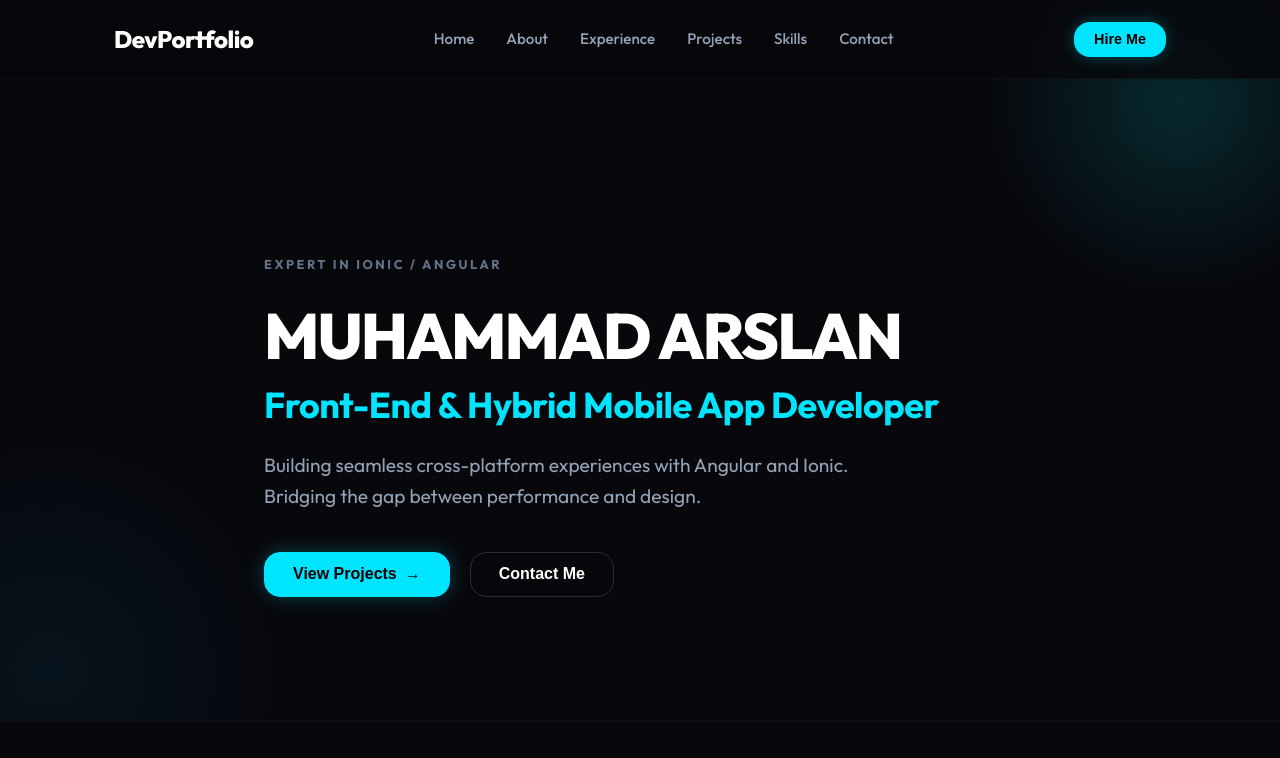
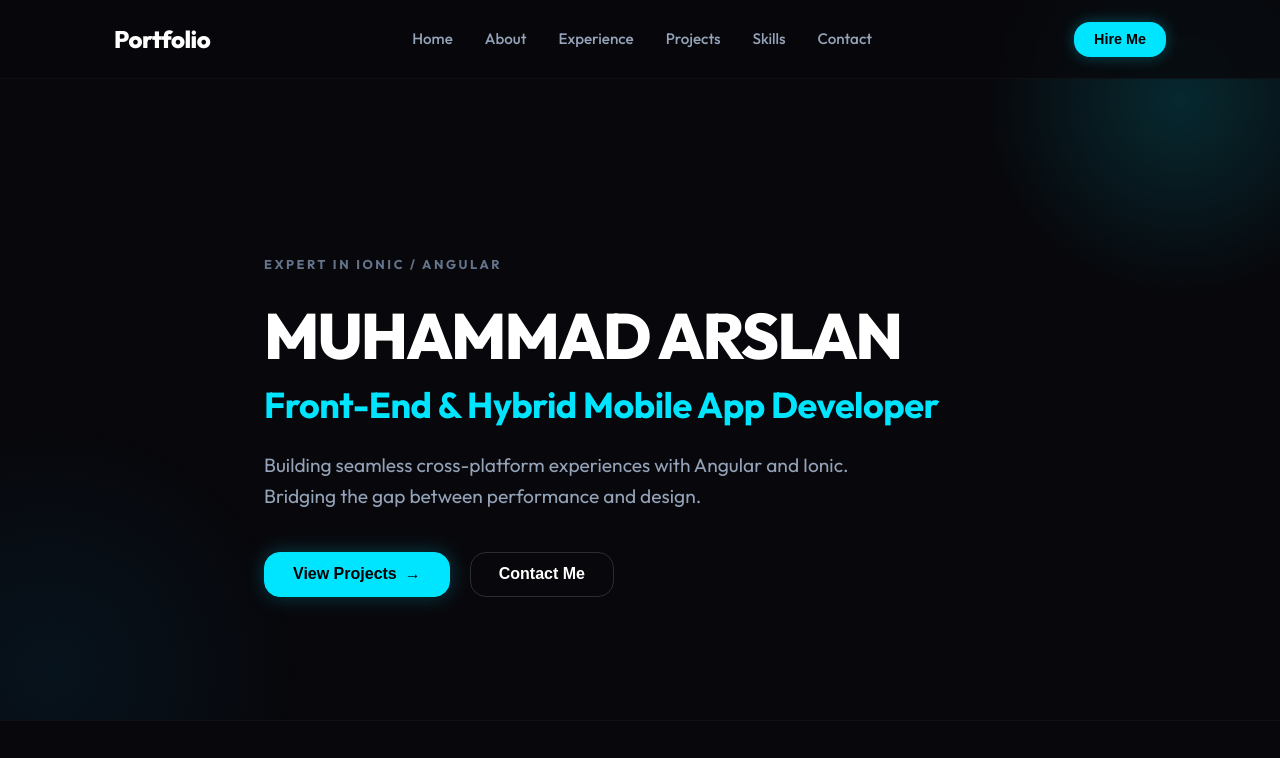
Before and after one commit to MuhammadArslan-star/muhammad-arslan-portfolio, an Angular app: page / in a window 1280 px wide. Shown: the top 758 px of the page. Built offline with nearby package versions, Linux system fonts and the light colour scheme.

Commit message:
design: replace DevPortfolio logo with Portfolio

```diff
--- a/src/app/app.component.html
+++ b/src/app/app.component.html
@@ -1,7 +1,7 @@
 <!-- Header / Navbar -->
 <header class="navbar">
   <div class="container nav-container">
-    <div class="nav-brand" (click)="scrollTo('hero')">DevPortfolio</div>
+    <div class="nav-brand" (click)="scrollTo('hero')">Portfolio</div>
     <div class="nav-links">
       <a (click)="scrollTo('hero')" class="nav-link">Home</a>
       <a (click)="scrollTo('about')" class="nav-link">About</a>
@@ -338,7 +338,7 @@
 
 <footer class="footer">
   <div class="container footer-wrapper">
-    <div class="footer-logo">DevPortfolio</div>
+    <div class="footer-logo">Portfolio</div>
     <div class="footer-copy">&copy; 2026 Muhammad Arslan. Mobile & Web Developer.</div>
   </div>
 </footer>
```
